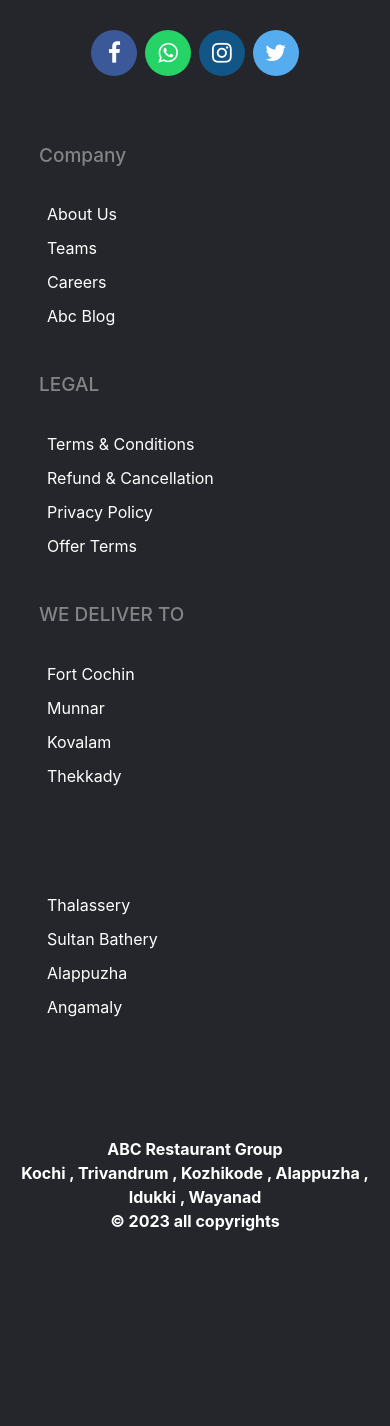
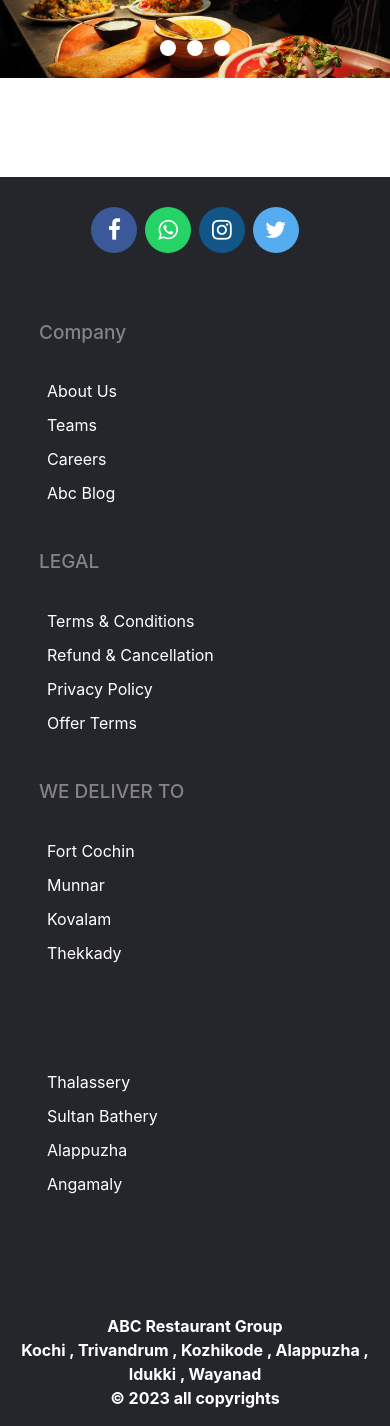
Before and after one commit to itsmearju/ecommerce, a Django app: page / in a window 390 px wide. Shown: the part 151-1577 px from the top of the page. Before the commit the page ends 1382 px from the top, so only its background shows below. Run offline with Django 4.2, Linux system fonts and the light colour scheme; data that the repository does not hold is empty; some libraries are stand-ins or nearby versions.

Commit message:
aligning home contents

```diff
--- a/templates/base.html
+++ b/templates/base.html
@@ -68,6 +68,61 @@
       .section-header ul li a{
         font-family: 'Montserrat', sans-serif;
       }
+      .slider-container{
+      height: 20vw;
+      width: 100%;
+      position: relative;
+      overflow: hidden;
+      text-align: center;
+      }
+      .menu {
+      position: absolute;
+      left: 0;
+      z-index: 900;
+      width: 100%;
+      bottom: 0;
+       }
+
+      .menu label {
+      cursor: pointer;
+      display: inline-block;
+      width: 16px;
+      height: 16px;
+      background: #fff;
+      border-radius: 50px;
+      margin: 0 .2em 1em;
+      }
+      .menu label :hover{
+      background: red;
+      }
+      .slide {
+      width: 100%;
+      height: 100%;
+      position: absolute;
+      top: 0;
+      left: 100%;
+      z-index: 10;
+      padding: 8em 1em 0;
+      background-size: cover;
+      background-position: 50% 50%;
+      transition: left 0s .75s;
+      }
+
+     [id^="slide"]:checked + .slide {
+     left: 0;
+     z-index: 100;
+     transition: left .65s ease-out;
+     }
+
+     .slide-1 {
+     background-image: url("{% static 'img/coverg.jpg' %}");
+     }
+     .slide-2 {
+     background-image: url("{% static 'img/cover1.png' %}");
+     }
+     .slide-3 {
+     background-image: url("{% static 'img/covers.png' %}");
+     }
       </style>
 
 </head>
@@ -169,6 +224,27 @@
     </nav>
   </header>
 
+  <!-- carousel -->
+
+  <div class="row">
+    <div class="col-md-12">
+      <div class="slider-container">
+        <div class="menu">
+          <label for="slide-dot-1"></label>
+          <label for="slide-dot-2"></label>
+          <label for="slide-dot-3"></label>
+        </div>
+
+        <input id="slide-dot-1" type="radio" name="slides" checked>
+          <div class="slide slide-1"></div>
+        <input id="slide-dot-2" type="radio" name="slides">
+          <div class="slide slide-2"></div>
+        <input id="slide-dot-3" type="radio" name="slides">
+          <div class="slide slide-3"></div>
+      </div>
+    </div>
+  </div>
+
 
    {% include 'login.html' %}
   <div>
--- a/templates/category_show.html
+++ b/templates/category_show.html
@@ -5,7 +5,7 @@
 {% load static %}
 
 
-<div>
+<!-- <div>
     {% for product in products %}
     <div>
         <img class="img-thumbnail" src="{{ product.image.url }}">
@@ -34,6 +34,52 @@
 </div>
     {% endfor %}
 </div>
+</div> -->
+<div class="py-5">
+    <div class="row">
+       <div class="col-md-1"></div>
+       <div class="col-md-10">
+       <div class="row mx-auto">
+
+
+        {% for product in products %}
+           <div class="col-md-3 col-12">
+              <a href=""> <img class="img-rounded img-thumbnail"src="{{ product.image.url }}"alt="product"style="height:10vw;width:15vw;"></a>
+              <h5 class="text-center py-3"></h5>
+           </div>
+        {% endfor %}
+
+           <!-- <div class="col-md-2">
+              <a href=""> <img class=" img-thumbnail"src="{{ product.image.url }}"alt="product"></a>
+              <h5 class="text-center py-3"></h5>
+           </div>
+
+           <div class="col-md-2">
+              <a href=""> <img class="img-thumbnail"src="{{ product.image.url }}"alt="product"></a>
+              <h5 class="text-center py-3"></h5>
+           </div>
+
+           <div class="col-md-2">
+              <a href=""> <img class=" img-thumbnail"src="{{ product.image.url }}"alt="product"></a>
+              <h5 class="text-center py-3"></h5>
+           </div>
+
+           <div class="col-md-2">
+               <a href=""> <img class=" img-thumbnail"src=""alt="porota"></a>
+               <h5 class="text-center py-3">POROTTA & BEEF</h5>
+           </div>
+
+           <div class="col-md-2">
+               <a href=""> <img class="img-thumbnail"src=""alt="burger"></a>
+               <h5 class="text-center py-3">BURGER </h5>
+           </div> -->
+
+
+
+        </div>
+        </div>
+        <div class="col-md-1"></div>
+    </div>
 </div>
 
 
```
